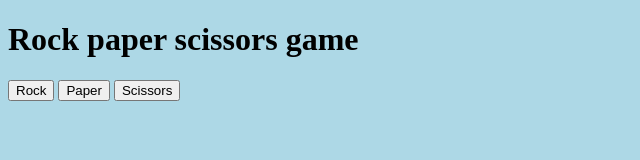
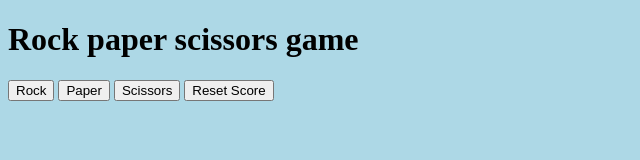
Before and after one commit to PanjiRajasa/javascript-exercise-file, a plain HTML site: page game1.html in a window 1280 px wide. Shown: the whole page, without its empty margins (0-640 px from the left). Drawn offline with Linux system fonts and the light colour scheme.

Commit message:
Add files via upload

```diff
--- a/game1.html
+++ b/game1.html
@@ -12,6 +12,7 @@
   <button onclick="playGame('rock')">Rock</button>
   <button onclick="playGame('paper')">Paper</button>
   <button onclick="playGame('scissors')">Scissors</button>
+  <button onclick="scoreReset()">Reset Score</button>
   <script>
     let score = {
       wins: 0,
@@ -79,6 +80,14 @@ Wins: ${score.wins}, Losses: ${score.losses}, Ties: ${score.ties}.`);
 
       return computerMove;
     }
+
+    function scoreReset() {
+      score.losses = 0;
+      score.wins = 0;
+      score.ties = 0;
+      alert(`Your scores was reset. Your scores now
+Wins: ${score.wins}, Losses: ${score.losses}, Ties: ${score.ties}.`);
+    }
   </script>
 </body>
 </html>
```
